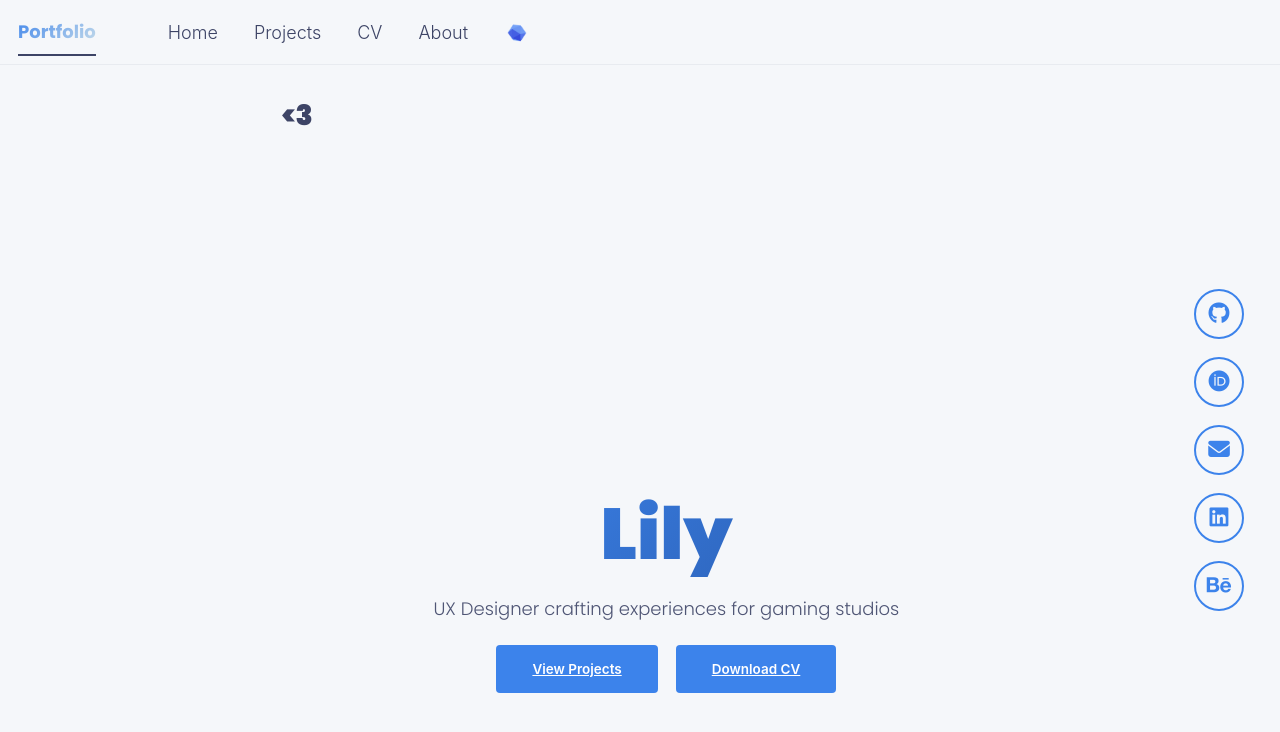
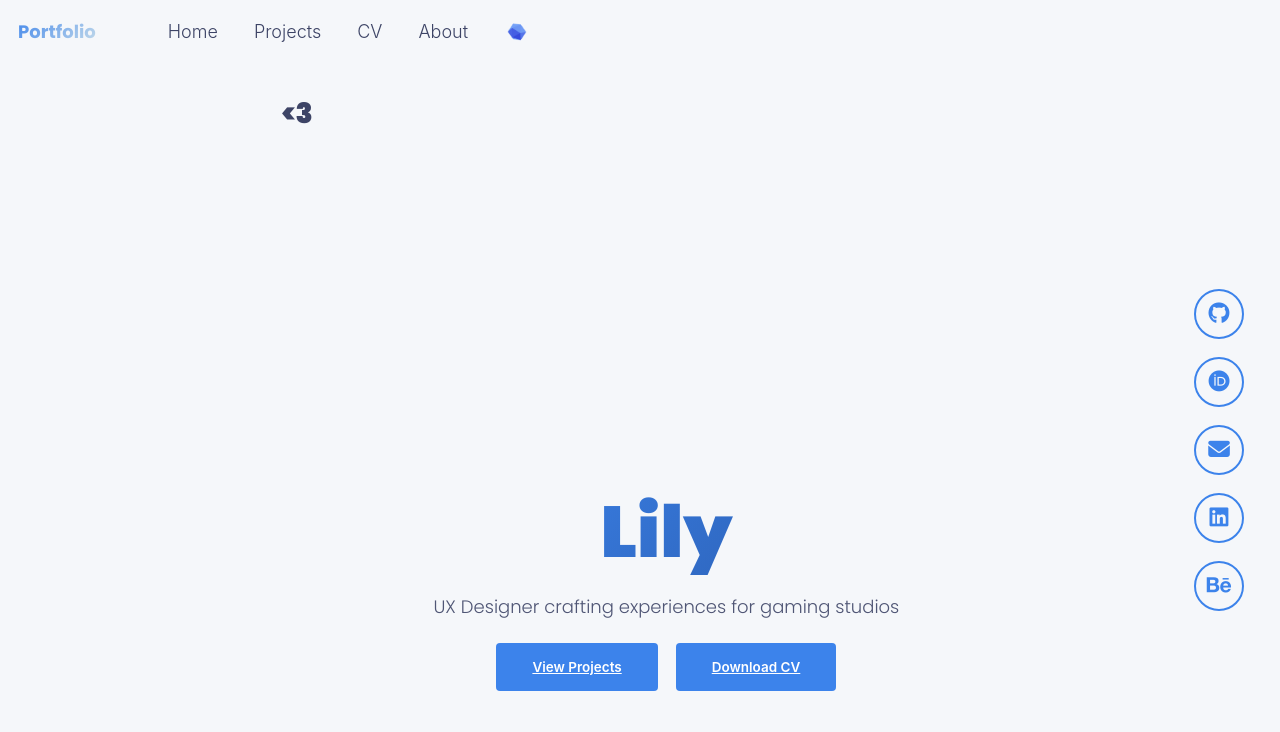
Before and after one commit to Mos6318/HackathonSecondTry, a Jekyll site: the page built from _pages/about.md, in a window 1280 px wide and 900 px high. Shown: the top 732 px of the window. Built offline with Jekyll 4.4.1, drawn with Linux system fonts in a browser that asks for light colours; a script bundle is joined from its source files by our own code; library files that are not in the unit come from our copies.

Commit message:
Remove navigation bar border lines

```diff
--- a/_sass/layout/_masthead.scss
+++ b/_sass/layout/_masthead.scss
@@ -14,15 +14,6 @@
   -webkit-animation-delay: 0.15s;
   animation-delay: 0.15s;
   z-index: 20;
-
-  &::after {
-    content: "";
-    position: absolute;
-    bottom: 0;
-    height: 1px;
-    background: var(--global-border-color);
-    width: 100%;
-  }
 
   &__inner-wrap {
     @include container;
@@ -69,15 +60,10 @@
 .masthead__menu-item.selected a {
   color: var(--global-text-color);
   font-weight: 700;
-  border-bottom: 2px solid var(--global-text-color);
   pointer-events: none;
-  /* Move this here */
   cursor: default;
-  /* Move this here too */
 }
 
 .masthead__menu-item.selected a:hover {
   color: var(--global-text-color);
-  border-bottom: 2px solid var(--global-text-color);
-  /* No need to repeat pointer-events and cursor here */
 }
```
